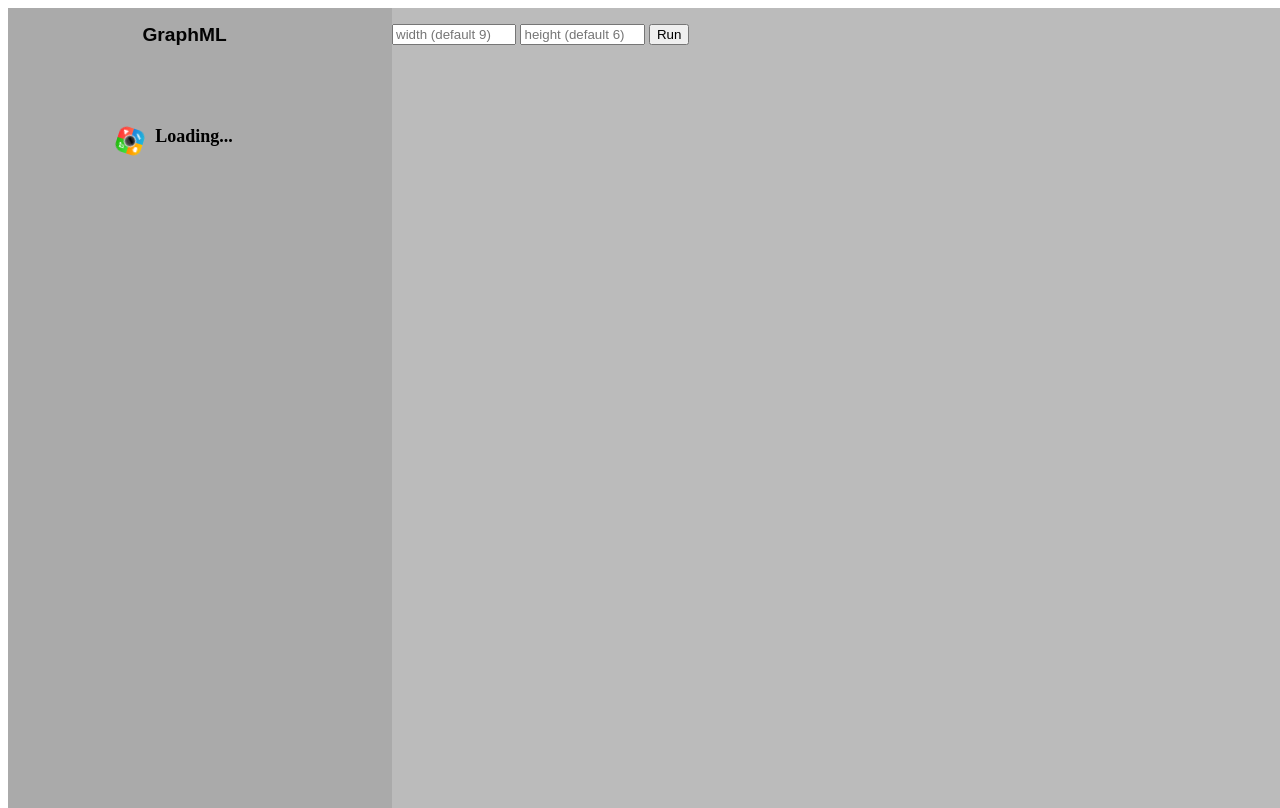
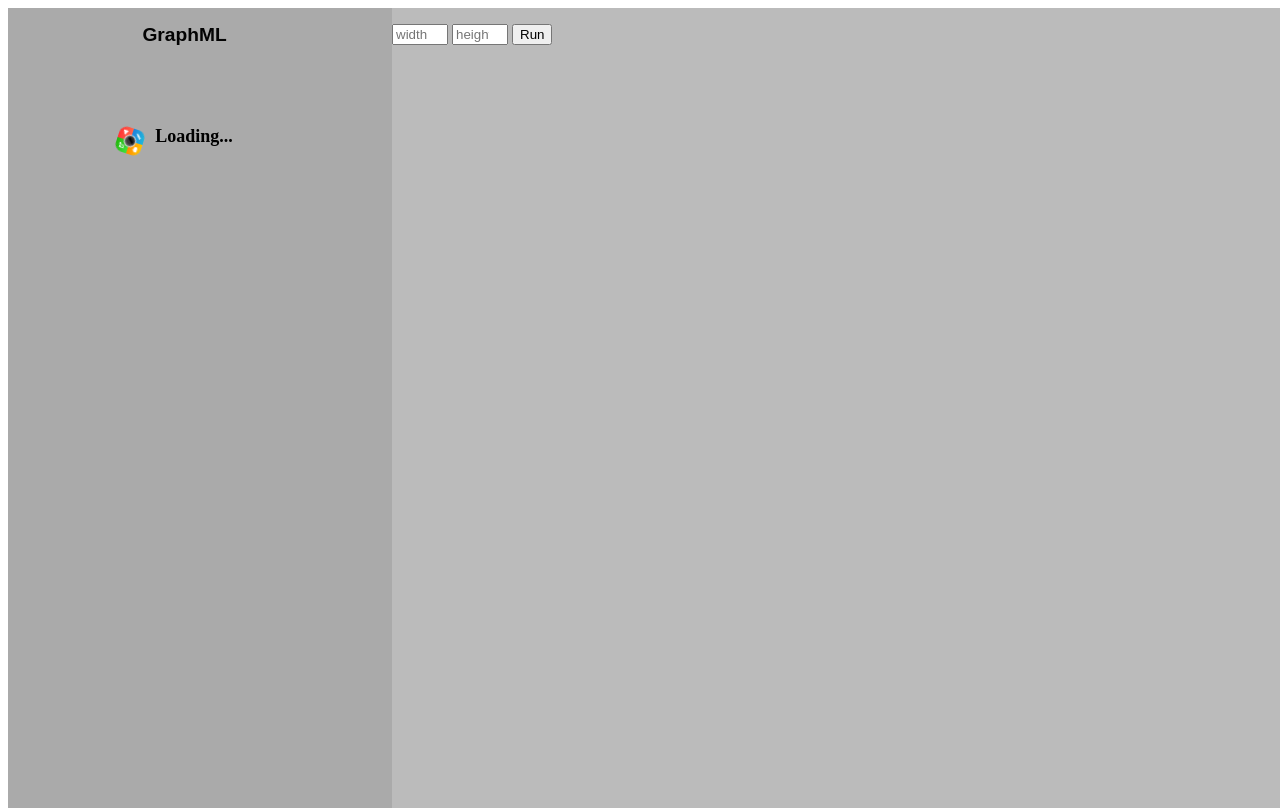
Before and after one commit to SaiFUllaH-KhaN1/ThinglinkCourseGen, a Flask app: template templates/index_copy.html in a window 1280 px wide. Run offline with Flask 3, Linux system fonts and the light colour scheme; the template is opened without the code that fills it, so the values that code supplies are empty.

Commit message:
Update index_copy.html

```diff
--- a/templates/index_copy.html
+++ b/templates/index_copy.html
@@ -31,9 +31,9 @@
 
         <div class="column_right" style="background-color:#bbb;">
 
-          <form method="get" action="{{url_for('graphml')}}">
-            <p><input type="number" name="width" placeholder="width (default 9)" min="3" max="30" maxlength="2" style="width: 13%;" required/>
-            <input type="number" name="height" placeholder="height (default 6)" min="3" max="30" maxlength="2" style="width: 13%;" required/>
+          <form id="formforimg" method="get" action="{{url_for('graphml')}}">
+            <p><input id="width" type="number" name="width" placeholder="width (default 9)" min="3" max="30" maxlength="2" required/>
+            <input id="height" type="number" name="height" placeholder="height (default 6)" min="3" max="30" maxlength="2" required/>
             <input id="run" type="submit" value="Run" style="visibility: visible;"/>
             {%for message in get_flashed_messages()%}
               <b>{{message}}</b>
@@ -66,7 +66,7 @@
               if (!response.ok) { // Checks if response status is not OK
                   if (response.status === 502) {
                       // Specific handling for 502 Bad Gateway error
-                      alert('Server error: 502 Bad Gateway');
+                      alert('Server error: 502 Bad Gateway. Out of Memory?!');
                       // Here you can update the UI to show an appropriate message to the user
                   } else {
                       // Handle other HTTP status codes as needed
```
